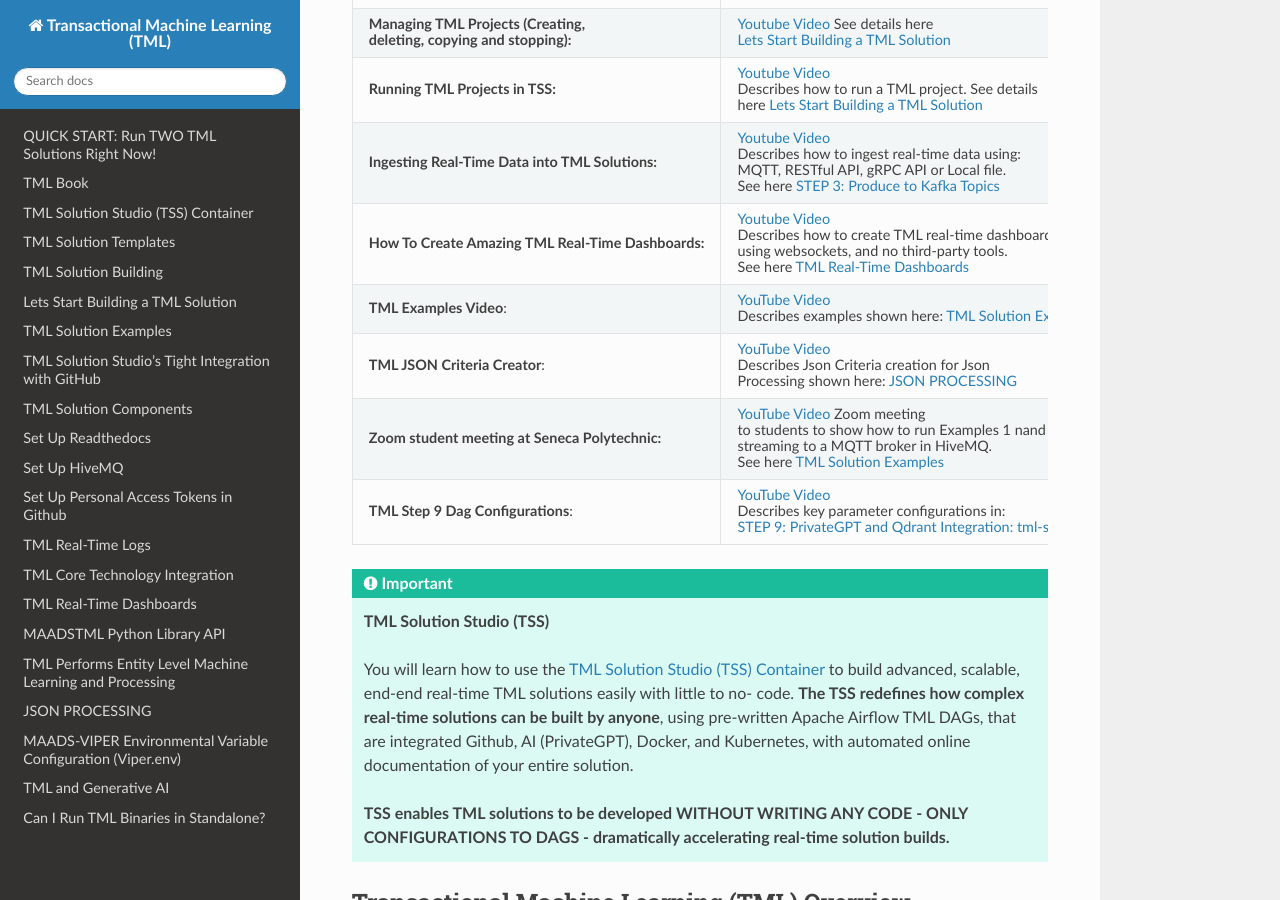
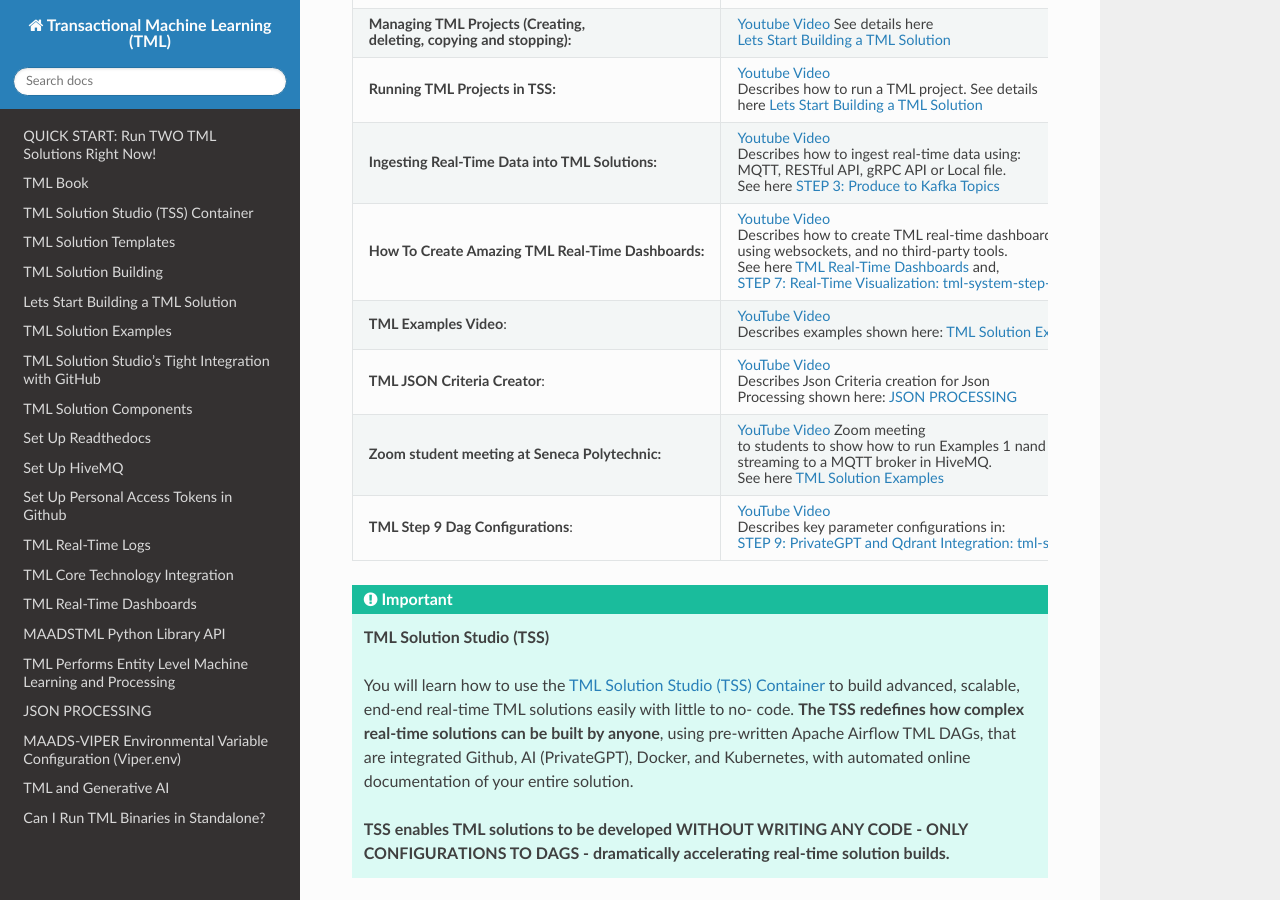
Before and after one commit to smaurice101/readthedocs, a Sphinx documentation site: the page built from docs/source/index.rst, in a window 1280 px wide and 900 px high, scrolled down 820 px. Built offline with Sphinx 7.4.7 and the Read the Docs theme 3.1.0, drawn with Linux system fonts in a browser that asks for light colours.

Commit message:
Update index.rst

```diff
--- a/docs/source/index.rst
+++ b/docs/source/index.rst
@@ -46,7 +46,9 @@
 
        using websockets, and no third-party tools.
 
-       See here :ref:`TML Real-Time Dashboards`
+       See here :ref:`TML Real-Time Dashboards` and,
+
+       :ref:`STEP 7: Real-Time Visualization: tml-system-step-7-kafka-visualization-dag`
    * - **TML Examples Video**:
      - `YouTube Video <https://www.youtube.com/watch?v=ZzLL3tfBsh0>`_
 
```
